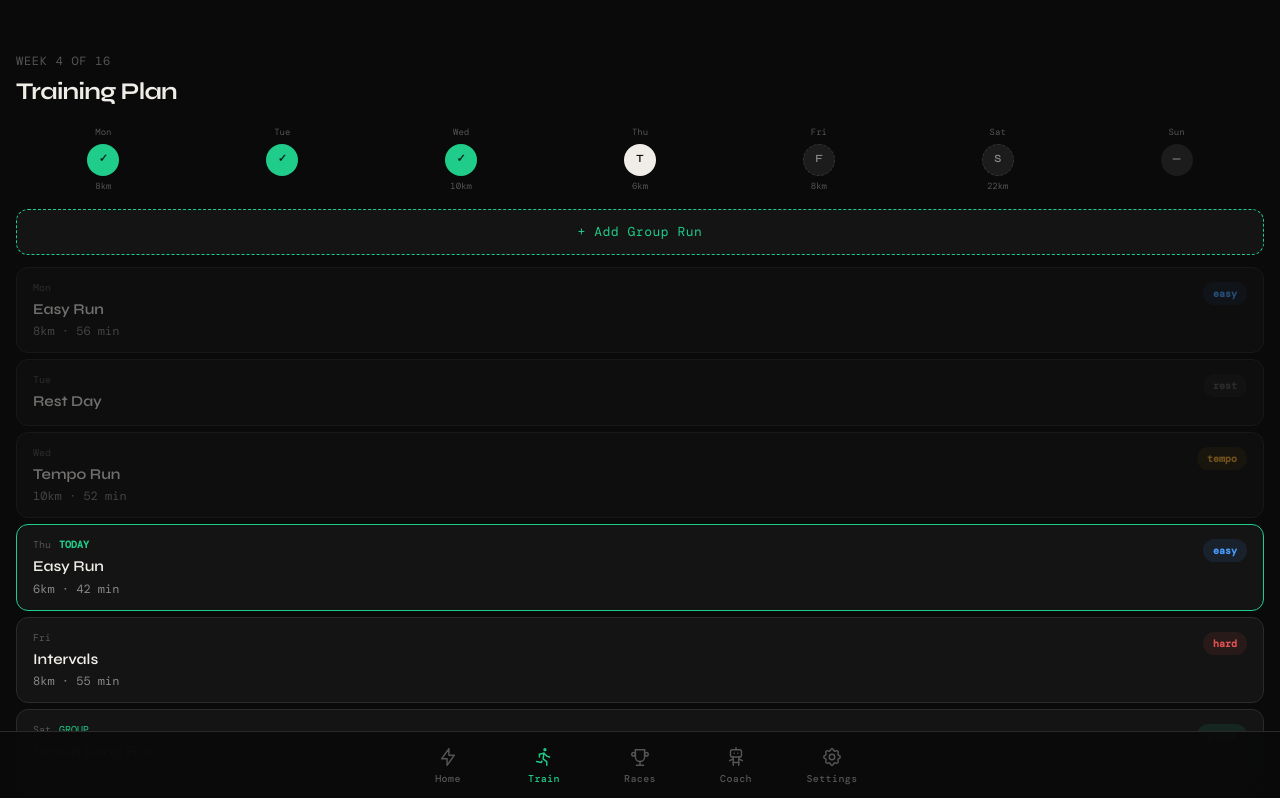
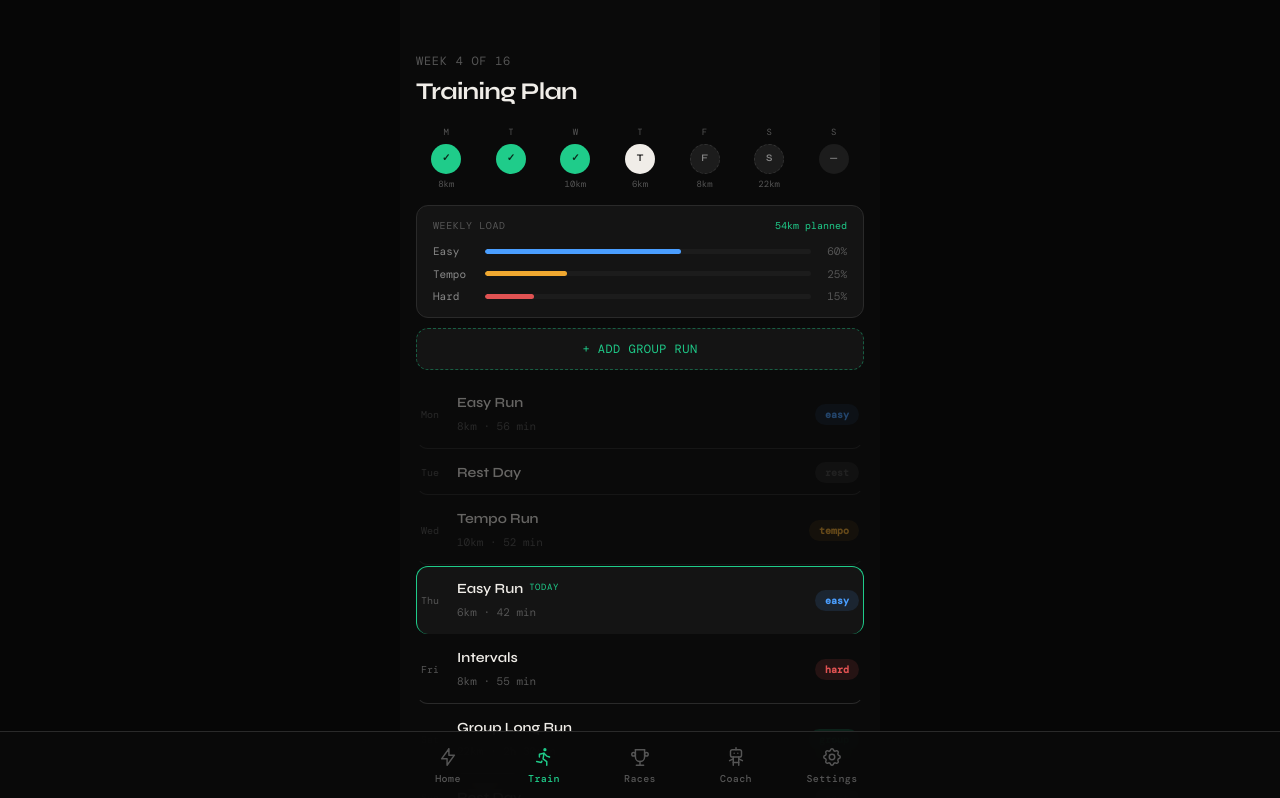
Before and after one commit to Jack-lab233/endurance-coach, a Next.js app: page /training in a window 1280 px wide. Shown: the top 798 px of the page. Built offline with nearby package versions, Linux system fonts and the light colour scheme.

Commit message:
Fix layout centering and page redesigns

```diff
--- a/app/layout.tsx
+++ b/app/layout.tsx
@@ -14,11 +14,19 @@ export default function RootLayout({
 }) {
   return (
     <html lang="en">
-      <body style={{ background: "var(--bg)", margin: 0 }}>
-        <main style={{ paddingBottom: "80px", minHeight: "100vh" }}>
-          {children}
-        </main>
-        <BottomNav />
+      <body style={{ background: "#060606", margin: 0, minHeight: "100vh" }}>
+        <div style={{
+          maxWidth: "480px",
+          margin: "0 auto",
+          minHeight: "100vh",
+          background: "var(--bg)",
+          position: "relative",
+        }}>
+          <main style={{ paddingBottom: "72px" }}>
+            {children}
+          </main>
+          <BottomNav />
+        </div>
       </body>
     </html>
   );
--- a/app/settings/page.tsx
+++ b/app/settings/page.tsx
@@ -1,55 +1,97 @@
-export default function SettingsPage() {
 const sections = [
   {
     title: "Profile",
-      items: ["Age, gender, weight", "Heart rate zones", "Personal records"],
+    items: [
+      { label: "Age, gender, weight", value: "28 · M · 72kg" },
+      { label: "Heart rate zones", value: "Max 187" },
+      { label: "Personal records", value: "View" },
+    ],
   },
   {
     title: "Training",
-      items: ["Coaching philosophy", "Weekly availability", "Race goals"],
+    items: [
+      { label: "Coaching philosophy", value: "Balanced" },
+      { label: "Weekly availability", value: "5 days" },
+      { label: "Race goals", value: "Sub 3:45" },
+    ],
   },
   {
     title: "Units & Display",
-      items: ["Metric / Imperial", "Dark mode", "Font size"],
+    items: [
+      { label: "Units", value: "Metric" },
+      { label: "Appearance", value: "Dark" },
+      { label: "Font size", value: "Default" },
+    ],
   },
   {
     title: "Privacy",
-      items: ["AI data permissions", "Social visibility", "Data sharing"],
+    items: [
+      { label: "AI data permissions", value: "Full access" },
+      { label: "Social visibility", value: "Friends" },
+      { label: "Data sharing", value: "Off" },
+    ],
   },
   {
     title: "Integrations",
-      items: ["Garmin Connect", "Strava", "Apple Health"],
+    items: [
+      { label: "Garmin Connect", value: "Connect" },
+      { label: "Strava", value: "Connect" },
+      { label: "Apple Health", value: "Connect" },
+    ],
   },
 ];
 
+export default function SettingsPage() {
   return (
-    <div className="min-h-screen bg-gray-950">
-      <div className="px-4 pt-12 pb-6">
-        <h1 className="text-2xl font-bold text-white">Settings</h1>
+    <div style={{ background: "var(--bg)", minHeight: "100vh" }}>
+
+      {/* Header */}
+      <div style={{ padding: "52px 16px 16px" }}>
+        <h1 style={{ fontSize: "24px", fontWeight: 700, letterSpacing: "-0.03em", color: "var(--text)" }}>
+          Settings
+        </h1>
       </div>
 
-      <div className="px-4 space-y-4">
+      {/* Sections */}
+      <div style={{ padding: "0 16px", display: "flex", flexDirection: "column", gap: "20px" }}>
         {sections.map((section, i) => (
           <div key={i}>
-            <p className="text-gray-500 text-xs font-semibold uppercase tracking-wider mb-2 px-1">
+            <p style={{
+              fontSize: "10px", color: "var(--text3)", textTransform: "uppercase",
+              letterSpacing: "0.08em", fontFamily: "'DM Mono', monospace",
+              marginBottom: "8px", paddingLeft: "4px",
+            }}>
               {section.title}
             </p>
-            <div className="bg-gray-900 border border-gray-800 rounded-2xl overflow-hidden">
+            <div style={{
+              background: "var(--bg2)",
+              border: "0.5px solid var(--border)",
+              borderRadius: "var(--radius)",
+              overflow: "hidden",
+            }}>
               {section.items.map((item, j) => (
-                <div
-                  key={j}
-                  className={`flex justify-between items-center px-4 py-3 ${
-                    j < section.items.length - 1 ? "border-b border-gray-800" : ""
-                  }`}
-                >
-                  <span className="text-white text-sm">{item}</span>
-                  <span className="text-gray-600">›</span>
+                <div key={j} style={{
+                  display: "flex",
+                  justifyContent: "space-between",
+                  alignItems: "center",
+                  padding: "13px 16px",
+                  borderBottom: j < section.items.length - 1 ? "0.5px solid var(--border)" : "none",
+                  cursor: "pointer",
+                }}>
+                  <span style={{ fontSize: "14px", color: "var(--text)" }}>{item.label}</span>
+                  <div style={{ display: "flex", alignItems: "center", gap: "6px" }}>
+                    <span style={{ fontSize: "12px", color: "var(--text3)", fontFamily: "'DM Mono', monospace" }}>
+                      {item.value}
+                    </span>
+                    <span style={{ color: "var(--text3)", fontSize: "16px" }}>›</span>
+                  </div>
                 </div>
               ))}
             </div>
           </div>
         ))}
       </div>
+
     </div>
   );
 }
--- a/app/training/page.tsx
+++ b/app/training/page.tsx
@@ -10,12 +10,12 @@ export default function TrainingPage() {
   ];
 
   const typeColors: Record<string, { color: string; bg: string }> = {
-    easy: { color: "#4a9eff", bg: "rgba(74,158,255,0.1)" },
-    tempo: { color: "#f0a830", bg: "rgba(240,168,48,0.1)" },
-    hard: { color: "#e05252", bg: "rgba(224,82,82,0.1)" },
-    long: { color: "#a78bfa", bg: "rgba(167,139,250,0.1)" },
-    group: { color: "#1fcc8a", bg: "rgba(31,204,138,0.1)" },
-    rest: { color: "#555", bg: "var(--bg3)" },
+    easy:  { color: "#4a9eff", bg: "rgba(74,158,255,0.12)" },
+    tempo: { color: "#f0a830", bg: "rgba(240,168,48,0.12)" },
+    hard:  { color: "#e05252", bg: "rgba(224,82,82,0.12)" },
+    long:  { color: "#a78bfa", bg: "rgba(167,139,250,0.12)" },
+    group: { color: "#1fcc8a", bg: "rgba(31,204,138,0.12)" },
+    rest:  { color: "#444",    bg: "var(--bg3)" },
   };
 
   return (
@@ -32,39 +32,62 @@ export default function TrainingPage() {
       </div>
 
       {/* Week strip */}
-      <div style={{ padding: "0 16px", marginBottom: "16px" }}>
+      <div style={{ padding: "0 16px 14px" }}>
         <div style={{ display: "grid", gridTemplateColumns: "repeat(7, 1fr)", gap: "4px" }}>
           {workouts.map((w, i) => (
             <div key={i} style={{ display: "flex", flexDirection: "column", alignItems: "center", gap: "4px" }}>
-              <span style={{ fontSize: "9px", color: "var(--text3)", fontFamily: "'DM Mono', monospace" }}>{w.day}</span>
+              <span style={{ fontSize: "9px", color: "var(--text3)", fontFamily: "'DM Mono', monospace" }}>
+                {w.day.slice(0,1)}
+              </span>
               <div style={{
-                width: "32px", height: "32px", borderRadius: "50%",
+                width: "30px", height: "30px", borderRadius: "50%",
                 display: "flex", alignItems: "center", justifyContent: "center",
-                fontSize: "11px", fontWeight: 600,
-                background: w.done ? "var(--green)" : w.today ? "var(--text)" : "var(--bg3)",
-                color: w.done ? "var(--green-text)" : w.today ? "var(--bg)" : "var(--text2)",
-                border: !w.done && !w.today && w.type !== "rest" ? "0.5px dashed var(--border2)" : "none",
+                fontSize: "10px", fontWeight: 600,
+                background: w.done ? "var(--green)" : (w as any).today ? "var(--text)" : "var(--bg3)",
+                color: w.done ? "var(--green-text)" : (w as any).today ? "var(--bg)" : "var(--text2)",
+                border: !w.done && !(w as any).today && w.type !== "rest" ? "0.5px dashed var(--border2)" : "none",
               }}>
                 {w.done ? "✓" : w.type === "rest" ? "—" : w.day[0]}
               </div>
               <span style={{ fontSize: "9px", color: "var(--text3)", fontFamily: "'DM Mono', monospace" }}>
-                {w.distance || ""}
+                {w.distance}
               </span>
             </div>
           ))}
         </div>
       </div>
 
-      {/* Add group run button */}
-      <div style={{ padding: "0 16px", marginBottom: "12px" }}>
+      {/* Load summary */}
+      <div style={{ margin: "0 16px 10px", background: "var(--bg2)", border: "0.5px solid var(--border)", borderRadius: "var(--radius)", padding: "12px 16px" }}>
+        <div style={{ display: "flex", justifyContent: "space-between", marginBottom: "10px" }}>
+          <span style={{ fontSize: "10px", color: "var(--text3)", fontFamily: "'DM Mono', monospace", textTransform: "uppercase", letterSpacing: "0.06em" }}>Weekly Load</span>
+          <span style={{ fontSize: "10px", color: "var(--green)", fontFamily: "'DM Mono', monospace" }}>54km planned</span>
+        </div>
+        {[
+          { label: "Easy", pct: 60, color: "#4a9eff" },
+          { label: "Tempo", pct: 25, color: "#f0a830" },
+          { label: "Hard", pct: 15, color: "#e05252" },
+        ].map((z, i) => (
+          <div key={i} style={{ display: "flex", alignItems: "center", gap: "8px", marginBottom: i < 2 ? "6px" : 0 }}>
+            <span style={{ fontSize: "11px", color: "var(--text2)", fontFamily: "'DM Mono', monospace", width: "44px" }}>{z.label}</span>
+            <div style={{ flex: 1, height: "5px", background: "var(--bg3)", borderRadius: "3px", overflow: "hidden" }}>
+              <div style={{ width: `${z.pct}%`, height: "100%", background: z.color, borderRadius: "3px" }} />
+            </div>
+            <span style={{ fontSize: "11px", color: "var(--text3)", fontFamily: "'DM Mono', monospace", width: "28px", textAlign: "right" }}>{z.pct}%</span>
+          </div>
+        ))}
+      </div>
+
+      {/* Add group run */}
+      <div style={{ padding: "0 16px 10px" }}>
         <button style={{
           width: "100%",
           background: "var(--bg2)",
-          border: "0.5px dashed var(--green)",
+          border: "0.5px dashed rgba(31,204,138,0.4)",
           borderRadius: "var(--radius)",
-          padding: "12px 16px",
+          padding: "11px 16px",
           color: "var(--green)",
-          fontSize: "13px",
+          fontSize: "12px",
           fontFamily: "'DM Mono', monospace",
           cursor: "pointer",
           letterSpacing: "0.04em",
@@ -73,42 +96,48 @@ export default function TrainingPage() {
           justifyContent: "center",
           gap: "8px",
         }}>
-          + Add Group Run
+          + ADD GROUP RUN
         </button>
       </div>
 
       {/* Workout list */}
-      <div style={{ padding: "0 16px", display: "flex", flexDirection: "column", gap: "6px" }}>
+      <div style={{ padding: "0 16px", display: "flex", flexDirection: "column", gap: "1px" }}>
         {workouts.map((w, i) => {
           const tc = typeColors[w.type];
+          const isToday = (w as any).today;
           return (
             <div key={i} style={{
-              background: "var(--bg2)",
-              border: w.today ? "0.5px solid var(--green)" : "0.5px solid var(--border)",
+              background: isToday ? "var(--bg2)" : "transparent",
+              border: isToday ? "0.5px solid var(--green)" : "0.5px solid transparent",
               borderRadius: "var(--radius)",
-              padding: "12px 16px",
-              opacity: w.done ? 0.45 : 1,
+              padding: "11px 4px",
+              opacity: w.done ? 0.4 : 1,
+              borderBottom: !isToday ? "0.5px solid var(--border)" : undefined,
             }}>
-              <div style={{ display: "flex", justifyContent: "space-between", alignItems: "flex-start" }}>
-                <div>
-                  <div style={{ display: "flex", alignItems: "center", gap: "8px", marginBottom: "3px" }}>
-                    <span style={{ fontSize: "10px", color: "var(--text3)", fontFamily: "'DM Mono', monospace" }}>{w.day}</span>
-                    {w.today && <span style={{ fontSize: "10px", color: "var(--green)", fontFamily: "'DM Mono', monospace", fontWeight: 600 }}>TODAY</span>}
-                    {w.type === "group" && <span style={{ fontSize: "10px", color: "var(--green)", fontFamily: "'DM Mono', monospace" }}>GROUP</span>}
+              <div style={{ display: "flex", justifyContent: "space-between", alignItems: "center" }}>
+                <div style={{ display: "flex", gap: "12px", alignItems: "center" }}>
+                  <span style={{ fontSize: "10px", color: "var(--text3)", fontFamily: "'DM Mono', monospace", minWidth: "24px" }}>
+                    {w.day.slice(0,3)}
+                  </span>
+                  <div>
+                    <div style={{ display: "flex", alignItems: "center", gap: "6px" }}>
+                      <span style={{ fontSize: "14px", fontWeight: 600, color: "var(--text)" }}>{w.name}</span>
+                      {isToday && (
+                        <span style={{ fontSize: "9px", color: "var(--green)", fontFamily: "'DM Mono', monospace", letterSpacing: "0.06em" }}>TODAY</span>
+                      )}
+                    </div>
+                    {w.distance && (
+                      <span style={{ fontSize: "11px", color: "var(--text3)", fontFamily: "'DM Mono', monospace" }}>
+                        {w.distance}{w.duration ? ` · ${w.duration}` : ""}
+                      </span>
+                    )}
                   </div>
-                  <p style={{ fontSize: "15px", fontWeight: 600, color: "var(--text)" }}>{w.name}</p>
-                  {w.distance && (
-                    <p style={{ fontSize: "12px", color: "var(--text2)", marginTop: "2px", fontFamily: "'DM Mono', monospace" }}>
-                      {w.distance}{w.duration ? ` · ${w.duration}` : ""}
-                    </p>
-                  )}
                 </div>
                 <span style={{
                   fontSize: "10px", fontWeight: 600,
-                  padding: "4px 10px", borderRadius: "20px",
+                  padding: "3px 10px", borderRadius: "20px",
                   color: tc.color, background: tc.bg,
                   fontFamily: "'DM Mono', monospace",
-                  marginTop: "2px",
                 }}>
                   {w.type}
                 </span>
@@ -119,12 +148,12 @@ export default function TrainingPage() {
       </div>
 
       {/* AI note */}
-      <div style={{ margin: "12px 16px", background: "var(--bg2)", border: "0.5px solid var(--border)", borderRadius: "var(--radius)", padding: "12px 16px" }}>
+      <div style={{ margin: "12px 16px 0", background: "var(--bg2)", border: "0.5px solid var(--border)", borderRadius: "var(--radius)", padding: "12px 16px" }}>
         <p style={{ fontSize: "10px", color: "var(--text3)", fontFamily: "'DM Mono', monospace", textTransform: "uppercase", letterSpacing: "0.06em", marginBottom: "6px" }}>
-          AI Coach Note
+          AI Note
         </p>
         <p style={{ fontSize: "13px", color: "var(--text2)", lineHeight: 1.6 }}>
-          If you miss a run or add a group run, your plan will automatically adjust. Tap the coach to discuss any changes.
+          Miss a run or add a group run and your plan adapts automatically. Tap Coach to discuss any changes.
         </p>
       </div>
 
```
Also changed, not shown: app/coach/page.tsx (+59 -23 lines). Lines whose indentation alone changed are shown as unchanged.
